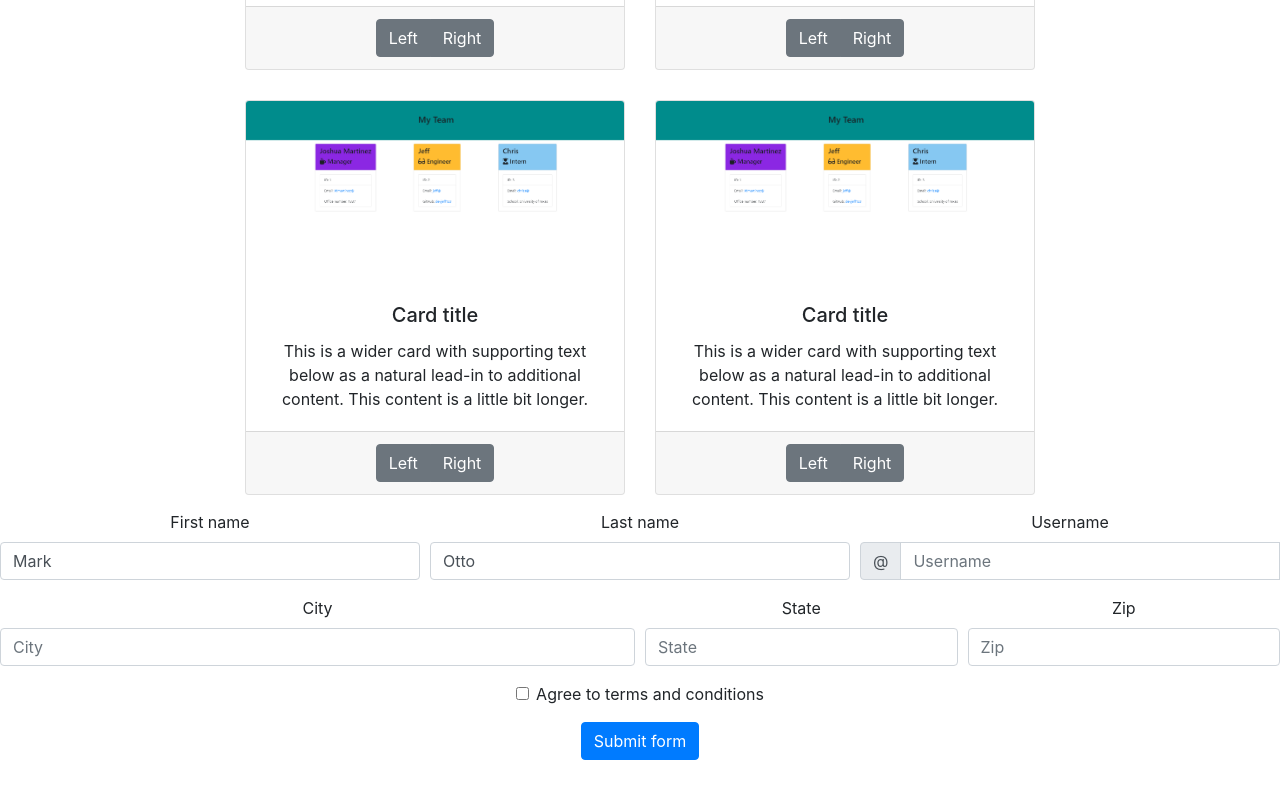
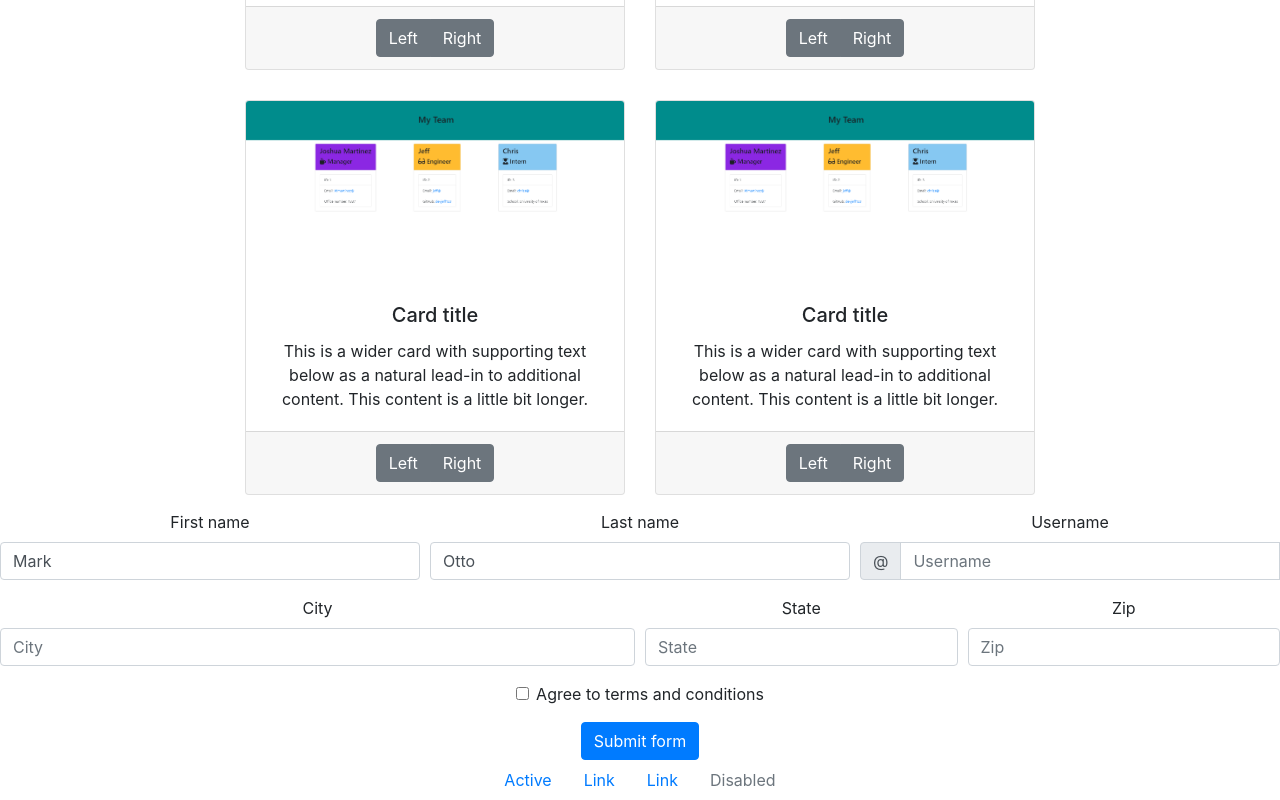
Before and after one commit to JDMartinez1531/React-Portfolio, a React (Create React App) app: page / in a window 1280 px wide. Shown: the part 2144-2944 px from the top of the page. Before the commit the page ends 2904 px from the top, so only its background shows below. Built offline with nearby package versions, Linux system fonts and the light colour scheme.

Commit message:
rough template finished

```diff
--- a/src/App.js
+++ b/src/App.js
@@ -5,6 +5,7 @@ import About from './components/About'
 import Intro from './components/Intro'
 import Portfolio from './components/Portfolio'
 import Contact from './components/Contact'
+import Footer from './components/Footer'
 
 function App() {
   return (
@@ -14,6 +15,7 @@ function App() {
       <About />
       <Portfolio />
       <Contact />
+      <Footer />
     </div>
   );
 }
--- a/src/components/Footer/index.jsx
+++ b/src/components/Footer/index.jsx
@@ -0,0 +1,25 @@
+import React from "react";
+import Nav from "react-bootstrap/Nav"
+
+function Footer() {
+	return (
+		<Nav className="justify-content-center" activeKey="/home">
+			<Nav.Item>
+				<Nav.Link href="/home">Active</Nav.Link>
+			</Nav.Item>
+			<Nav.Item>
+				<Nav.Link eventKey="link-1">Link</Nav.Link>
+			</Nav.Item>
+			<Nav.Item>
+				<Nav.Link eventKey="link-2">Link</Nav.Link>
+			</Nav.Item>
+			<Nav.Item>
+				<Nav.Link eventKey="disabled" disabled>
+					Disabled
+				</Nav.Link>
+			</Nav.Item>
+		</Nav>
+	);
+}
+
+export default Footer;
```
